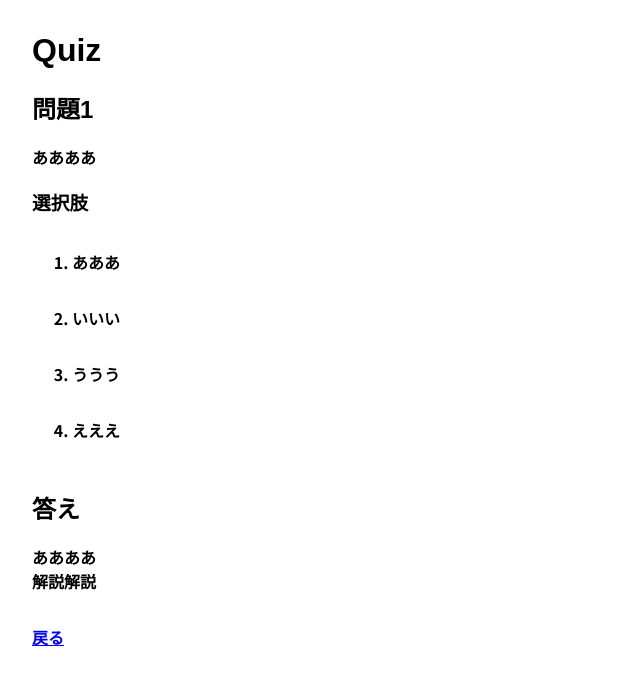
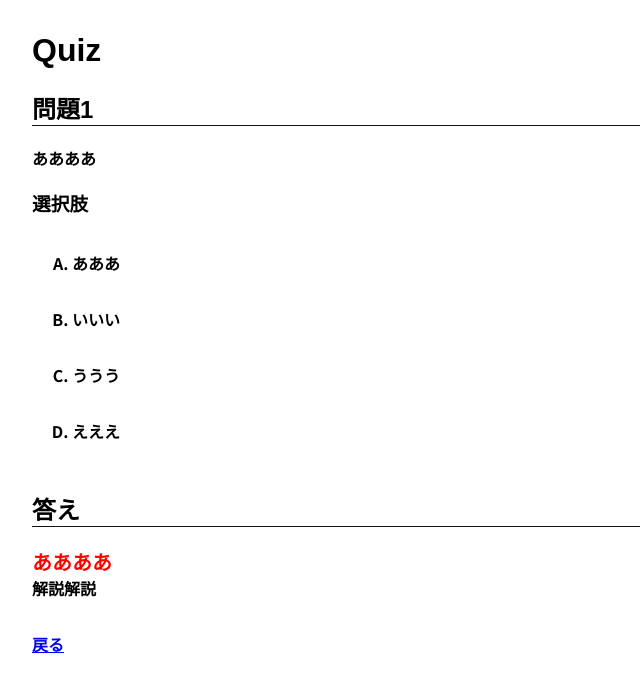
Before and after one commit to Hiroki4091/php_study, a PHP site: page /question1.html in a window 1280 px wide. Shown: the top 692 px of the page, without its empty margins (0-640 px from the left). Run offline with PHP 8.4, Linux system fonts and the light colour scheme.

Commit message:
文字の装飾

```diff
--- a/Web/Quiz/question1.html
+++ b/Web/Quiz/question1.html
@@ -13,7 +13,7 @@
             <h2>問題1</h2>
             <p>ああああ</p>
             <h3>選択肢</h3>
-            <ol>
+            <ol class="choices">
                 <li>あああ</li>
                 <li>いいい</li>
                 <li>ううう</li>
@@ -24,7 +24,7 @@
         <div class="section">
             <h2>答え</h2>
             <p>
-                ああああ<br>
+                <span id="answer">ああああ</span><br>
                 解説解説
             </p>
         </div>
--- a/Web/Quiz/question2.html
+++ b/Web/Quiz/question2.html
@@ -13,7 +13,7 @@
             <h2>問題2</h2>
             <p>ああああ</p>
             <h3>選択肢</h3>
-            <ol>
+            <ol class="choices">
                 <li>あああ</li>
                 <li>いいい</li>
                 <li>ううう</li>
@@ -24,7 +24,7 @@
         <div class="section">
             <h2>答え</h2>
             <p>
-                ああああ<br>
+                <span id="answer">ああああ</span><br>
                 解説解説
             </p>
         </div>
--- a/Web/Quiz/question3.html
+++ b/Web/Quiz/question3.html
@@ -13,7 +13,7 @@
             <h2>問題3</h2>
             <p>ああああ</p>
             <h3>選択肢</h3>
-            <ol>
+            <ol class="choices">
                 <li>あああ</li>
                 <li>いいい</li>
                 <li>ううう</li>
@@ -24,7 +24,7 @@
         <div class="section">
             <h2>答え</h2>
             <p>
-                ああああ<br>
+                <span id="answer">ああああ</span><br>
                 解説解説
             </p>
         </div>
--- a/Web/Quiz/question4.html
+++ b/Web/Quiz/question4.html
@@ -13,7 +13,7 @@
             <h2>問題4</h2>
             <p>ああああ</p>
             <h3>選択肢</h3>
-            <ol>
+            <ol class="choices">
                 <li>あああ</li>
                 <li>いいい</li>
                 <li>ううう</li>
@@ -24,7 +24,7 @@
         <div class="section">
             <h2>答え</h2>
             <p>
-                ああああ<br>
+                <span id="answer">ああああ</span><br>
                 解説解説
             </p>
         </div>
--- a/Web/Quiz/style.css
+++ b/Web/Quiz/style.css
@@ -12,8 +12,21 @@ h1 ,h2, h3 {
     font-family: "游ゴシック体", "YuGothic", "游ゴシック", "Yu Gothic", sans-serif;
 }
 
+h2 {
+    border-bottom: 1px solid #121314;
+}
+
 ul li, ol li {
     padding: 1em 0px;
+}
+
+ol.choices {
+    list-style: upper-alpha;
+}
+
+#answer {
+    font-size: 20px;
+    color: red;
 }
 
 #main {
```
